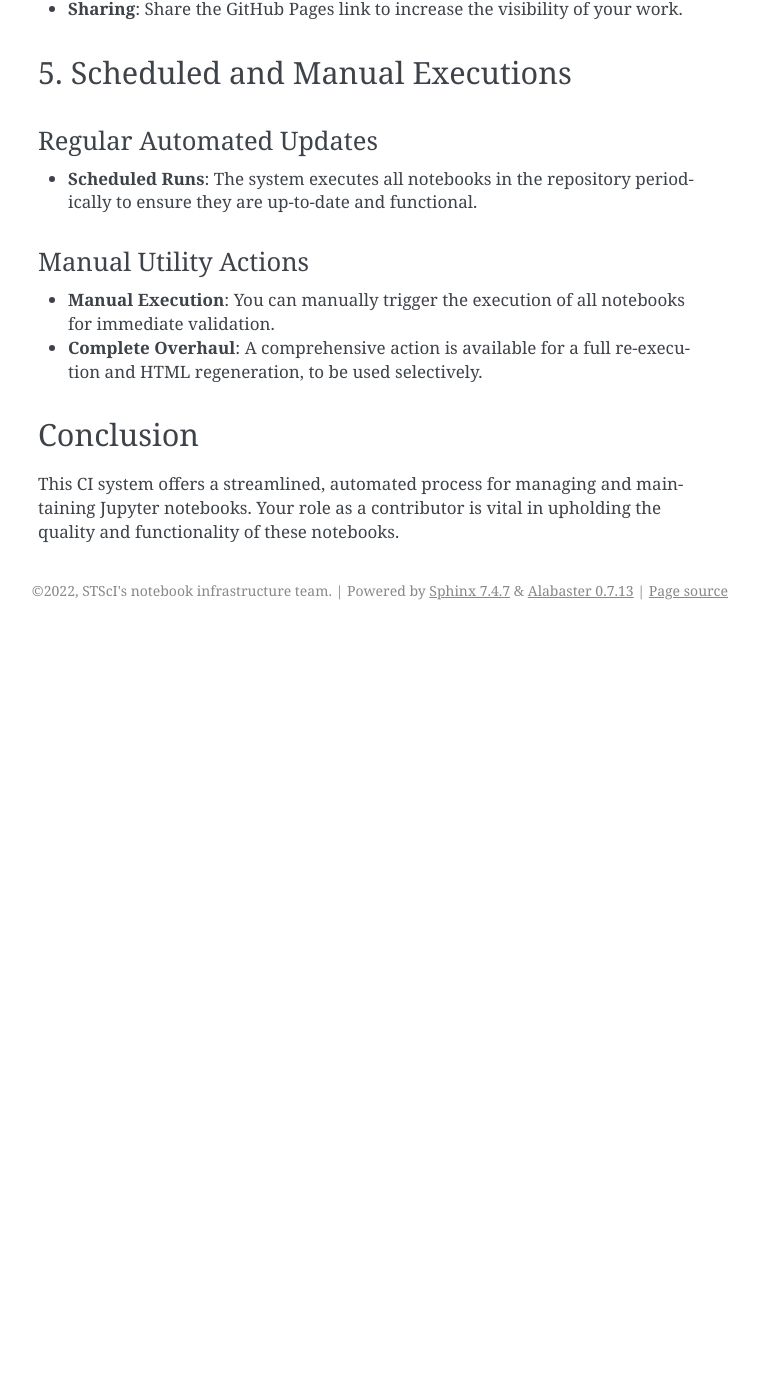
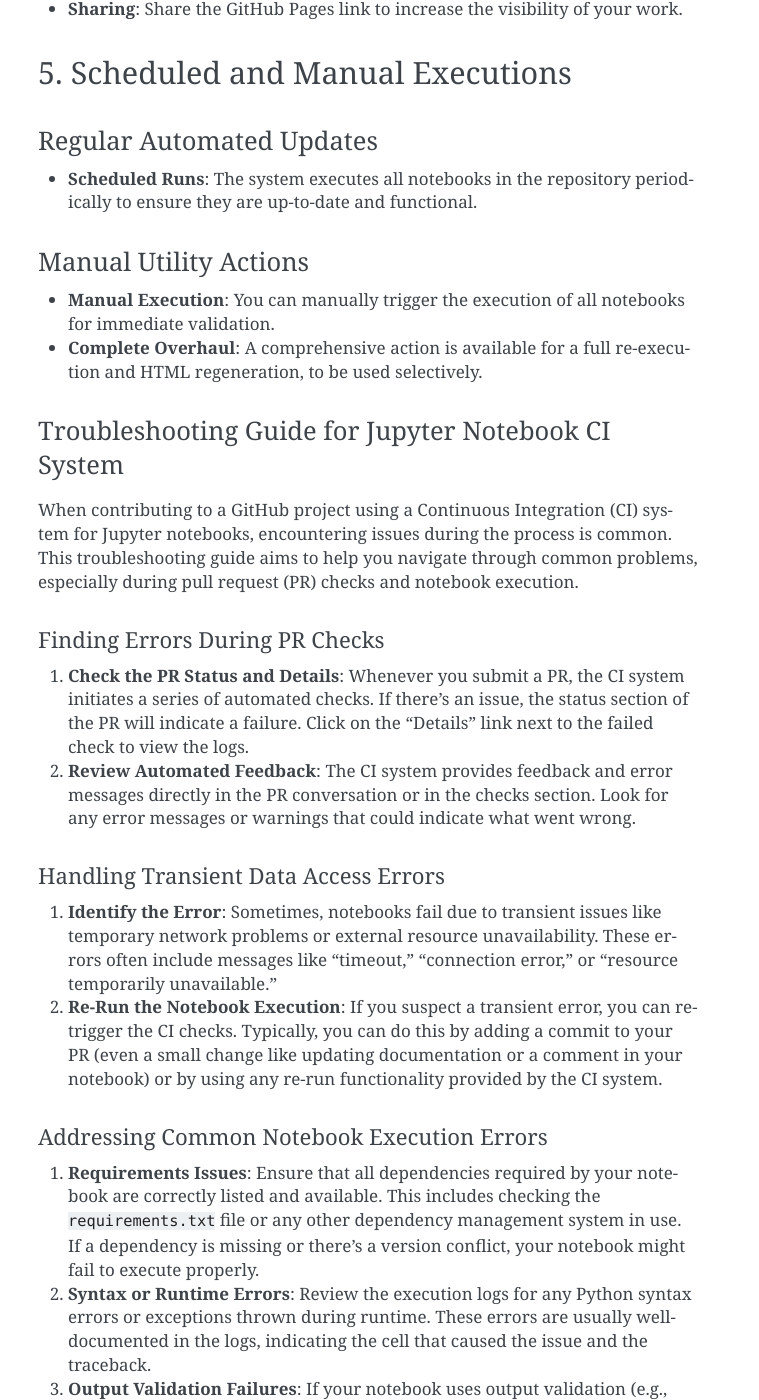
Before and after one commit to spacetelescope/notebook-infrastructure, a Sphinx documentation site: the page built from docs/ci_operators_guide.md, in a window 1280 px wide and 1400 px high, scrolled down 2823 px. Shown: the whole window, without its empty margins (382-1141 px from the left). Built offline with Sphinx 7.4.7, drawn with Linux system fonts in a browser that asks for light colours; before the commit the page ends 3453 px from its top, so only the background shows below that; some of the changed text lies outside the part shown.

Commit message:
Update ci_operators_guide.md

```diff
--- a/docs/ci_operators_guide.md
+++ b/docs/ci_operators_guide.md
@@ -89,6 +89,41 @@ If you are working from a fork, create a new branch on the main repository and m
 - **Manual Execution**: You can manually trigger the execution of all notebooks for immediate validation.
 - **Complete Overhaul**: A comprehensive action is available for a full re-execution and HTML regeneration, to be used selectively.
 
+### Troubleshooting Guide for Jupyter Notebook CI System
+
+When contributing to a GitHub project using a Continuous Integration (CI) system for Jupyter notebooks, encountering issues during the process is common. This troubleshooting guide aims to help you navigate through common problems, especially during pull request (PR) checks and notebook execution.
+
+#### Finding Errors During PR Checks
+
+1. **Check the PR Status and Details**: Whenever you submit a PR, the CI system initiates a series of automated checks. If there's an issue, the status section of the PR will indicate a failure. Click on the "Details" link next to the failed check to view the logs.
+
+2. **Review Automated Feedback**: The CI system provides feedback and error messages directly in the PR conversation or in the checks section. Look for any error messages or warnings that could indicate what went wrong.
+
+#### Handling Transient Data Access Errors
+
+1. **Identify the Error**: Sometimes, notebooks fail due to transient issues like temporary network problems or external resource unavailability. These errors often include messages like "timeout," "connection error," or "resource temporarily unavailable."
+
+2. **Re-Run the Notebook Execution**: If you suspect a transient error, you can re-trigger the CI checks. Typically, you can do this by adding a commit to your PR (even a small change like updating documentation or a comment in your notebook) or by using any re-run functionality provided by the CI system.
+
+#### Addressing Common Notebook Execution Errors
+
+1. **Requirements Issues**: Ensure that all dependencies required by your notebook are correctly listed and available. This includes checking the `requirements.txt` file or any other dependency management system in use. If a dependency is missing or there's a version conflict, your notebook might fail to execute properly.
+
+2. **Syntax or Runtime Errors**: Review the execution logs for any Python syntax errors or exceptions thrown during runtime. These errors are usually well-documented in the logs, indicating the cell that caused the issue and the traceback.
+
+3. **Output Validation Failures**: If your notebook uses output validation (e.g., with `pytest nbval`), ensure that the outputs in your notebook match the expected results. Fluctuations in data or non-deterministic outputs can cause these checks to fail.
+
+4. **Security Issues**: The Bandit security check might flag potentially insecure code. Review the Bandit report linked in the PR checks section and address any highlighted issues.
+
+#### General Tips for Troubleshooting
+
+- **Local Testing**: Before submitting your PR, run your notebook locally from start to finish in a clean environment. This can help catch issues early on.
+- **Isolate Changes**: If you're having trouble identifying the cause of a failure, try isolating changes to see if a specific modification is causing the issue.
+- **Seek Help**: If you're stuck, don't hesitate to ask for help in the PR comments. The project maintainers or other contributors might offer valuable insights.
+
+Remember, troubleshooting CI issues is often a process of trial and error. Patience and persistence are key to resolving these challenges and successfully contributing to the project.
+
+
 ## Conclusion
 
 This CI system offers a streamlined, automated process for managing and maintaining Jupyter notebooks. Your role as a contributor is vital in upholding the quality and functionality of these notebooks.
```
